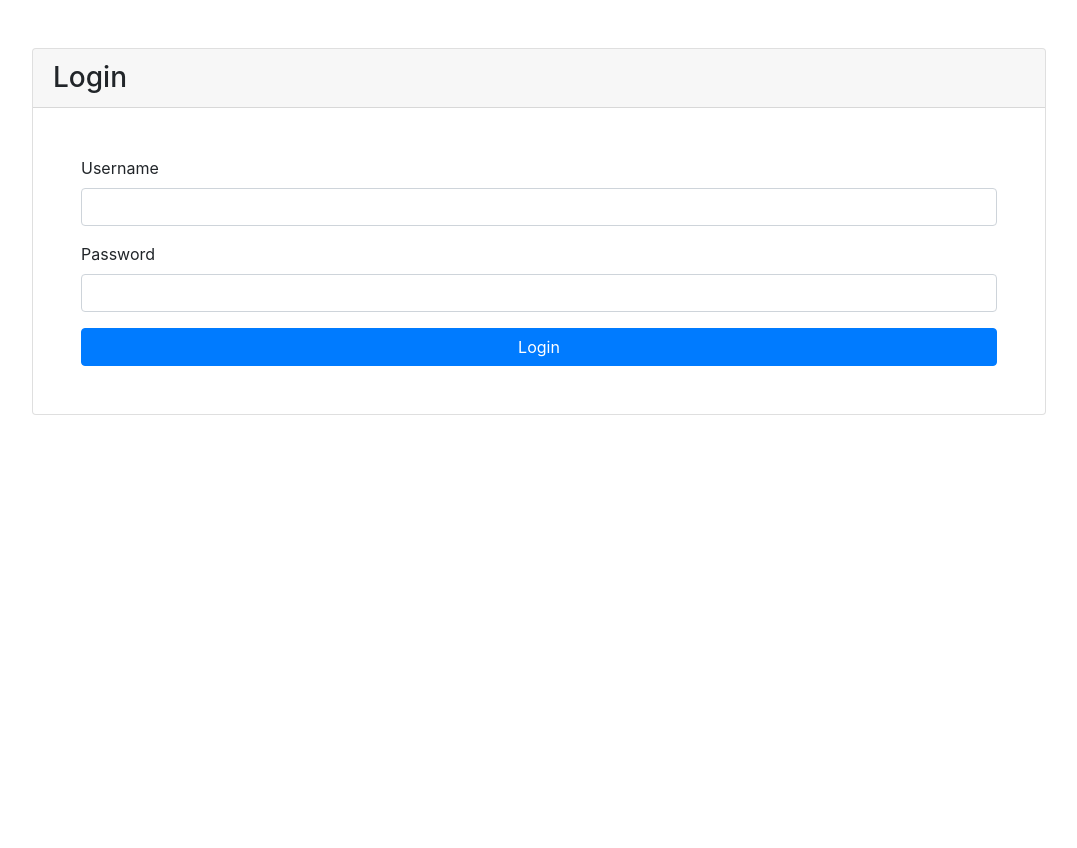
After one commit to vijaygenius123/django_login_signup, a Django app: page /accounts/login/ in a window 1280 px wide. The commit adds this page. Shown: the whole page, without its empty margins (101-1178 px from the left). Run offline with Django 3.2, Linux system fonts and the light colour scheme; some libraries are stand-ins or nearby versions.

Commit message:
Created Simple Login

```diff
--- a/blog/templates/base.html
+++ b/blog/templates/base.html
@@ -13,7 +13,7 @@
     <title>{% block title %}{% endblock %}</title>
 </head>
 
-<body>
+<body style="height:100vh;">
 
     {% block content %}{% endblock %}
 
--- a/blog/templates/blog/index.html
+++ b/blog/templates/blog/index.html
@@ -7,6 +7,6 @@ Blog Home
 
 {% block content %}
 <div class="container">
-    <h2>Welcome To The Home Page</h2>
+    <h2>Welcome To The Home Page {{request.user}}</h2>
 </div>
 {% endblock %}
--- /dev/null
+++ b/blog/templates/registration/login.html
@@ -0,0 +1,37 @@
+{% extends 'base.html' %}
+
+{% block title%}
+Blog Login
+{% endblock %}
+
+
+{% block content %}
+
+<div class="container h-100">
+
+    <div class="d-flex justify-content-center align-content-center  m-5 card">
+
+        <h3 class="card-header text-align-center">Login</h3>
+
+        <form action="" method="post"
+            class='card-body p-5 d-flex flex-column justify-content-center align-content-center p-2'>
+            {% csrf_token %}
+
+            <div class="form-group">
+                <label for="username">Username</label>
+                <input id="username" type="text" name="username" class="form-control">
+            </div>
+
+            <div class="form-group">
+                <label for="password">Password</label>
+                <input id="password" type="password" name="password" class="form-control">
+            </div>
+
+            <button type="submit" class="btn btn-primary">Login</button>
+
+        </form>
+    </div>
+
+</div>
+
+{% endblock %}
--- a/blog/views.py
+++ b/blog/views.py
@@ -1,5 +1,7 @@
 from django.shortcuts import render
+from django.contrib.auth.decorators import login_required
 
 # Create your views here.
+@login_required
 def index(request):
     return render(request,'blog/index.html')
--- a/main/urls.py
+++ b/main/urls.py
@@ -18,6 +18,6 @@ from django.urls import path, include
 
 urlpatterns = [
     path('', include('blog.urls')),
+    path('accounts/', include('django.contrib.auth.urls')),
     path('admin/', admin.site.urls),
-
 ]
```
